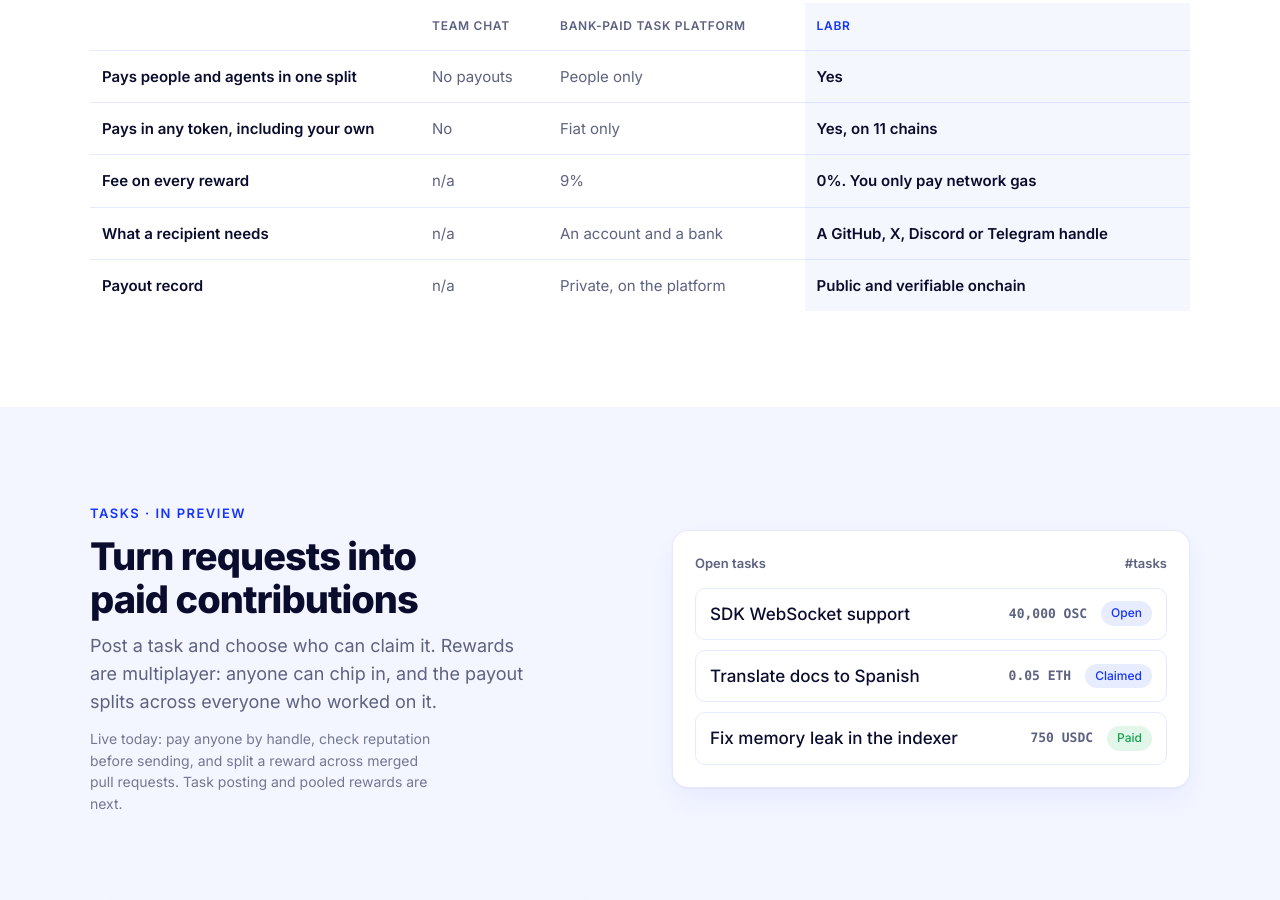
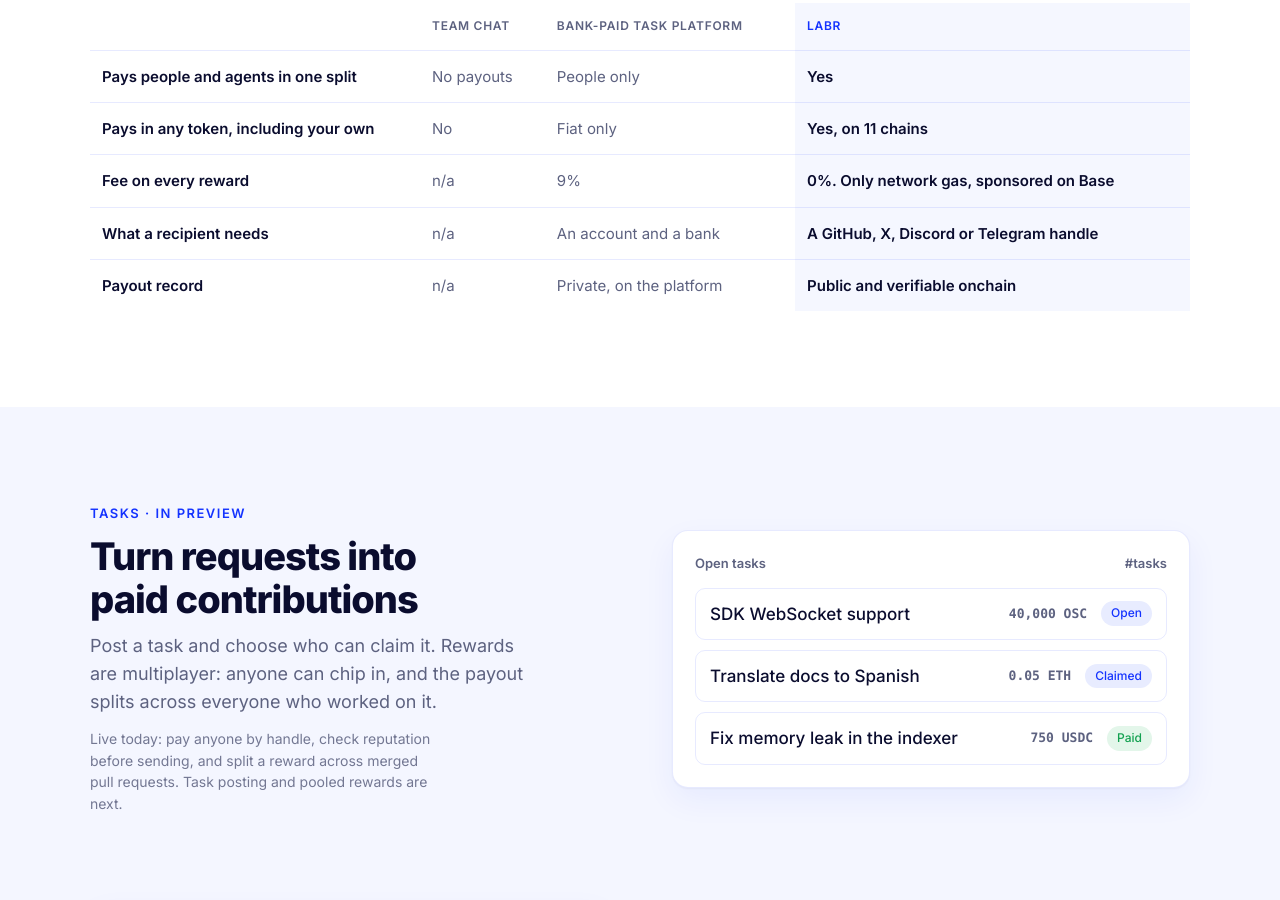
Before and after one commit to labr-club/labr-site, a plain HTML site: page public/index.html in a window 1280 px wide. Shown: the part 2105-3005 px from the top of the page. Drawn offline with Linux system fonts and the light colour scheme.

Commit message:
Compare table: gas is sponsored on Base

```diff
--- a/public/index.html
+++ b/public/index.html
@@ -411,7 +411,7 @@ dialog.picker::backdrop{background:rgba(10,12,46,.62)}
           <tbody>
             <tr><th>Pays people and agents in one split</th><td>No payouts</td><td>People only</td><td class="us">Yes</td></tr>
             <tr><th>Pays in any token, including your own</th><td>No</td><td>Fiat only</td><td class="us">Yes, on 11 chains</td></tr>
-            <tr><th>Fee on every reward</th><td>n/a</td><td>9%</td><td class="us">0%. You only pay network gas</td></tr>
+            <tr><th>Fee on every reward</th><td>n/a</td><td>9%</td><td class="us">0%. Only network gas, sponsored on Base</td></tr>
             <tr><th>What a recipient needs</th><td>n/a</td><td>An account and a bank</td><td class="us">A GitHub, X, Discord or Telegram handle</td></tr>
             <tr><th>Payout record</th><td>n/a</td><td>Private, on the platform</td><td class="us">Public and verifiable onchain</td></tr>
           </tbody>
```
